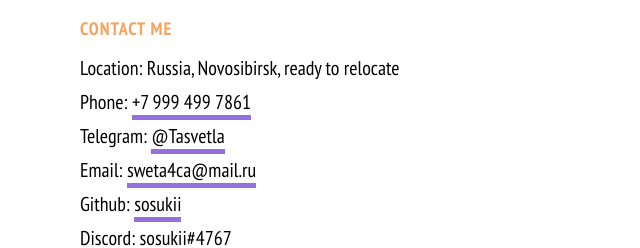
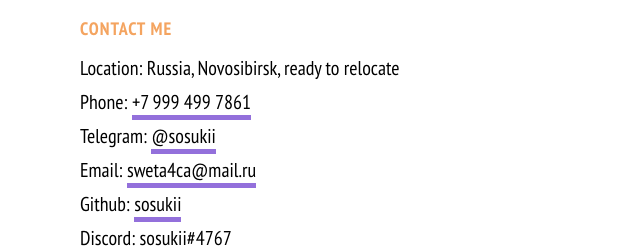
Before and after one commit to sosukii/rsschool-cv, a plain HTML site: page index.html in a window 1280 px wide. Shown: the part 2200-2448 px from the top of the page, 311-951 px from the left. Drawn offline with Linux system fonts and the light colour scheme.

Commit message:
fix: change telegram address

```diff
--- a/index.html
+++ b/index.html
@@ -121,7 +121,7 @@
                 <ul class="contacts__body block-body">
                   <li>Location: Russia, Novosibirsk, ready to relocate</li>
                   <li>Phone: <a href="tel:+79994997861" target="_blank">+7 999 499 7861</a></li>
-                  <li>Telegram: <a href="https://t.me/Tasvetla" target="_blank">@Tasvetla</a></li>
+                  <li>Telegram: <a href="https://t.me/sosukii" target="_blank">@sosukii</a></li>
                   <li>Email: <a href="mailto:sweta4ca@mail.ru" target="_blank">sweta4ca@mail.ru</a></li>
                   <li>Github: <a href="https://github.com/sosukii" target="_blank">sosukii</a></li>
                   <li>Discord: sosukii#4767</li>
```
